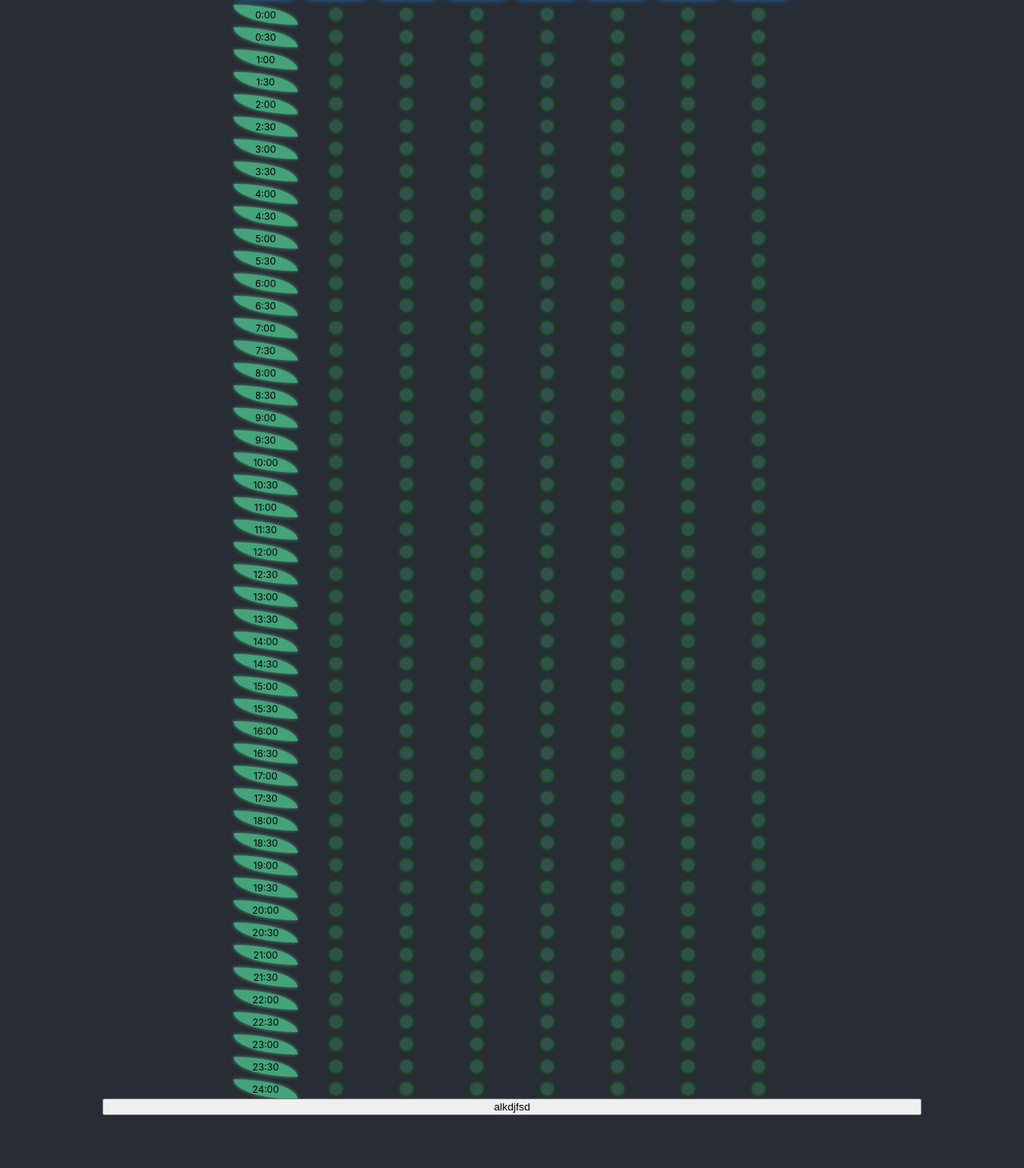
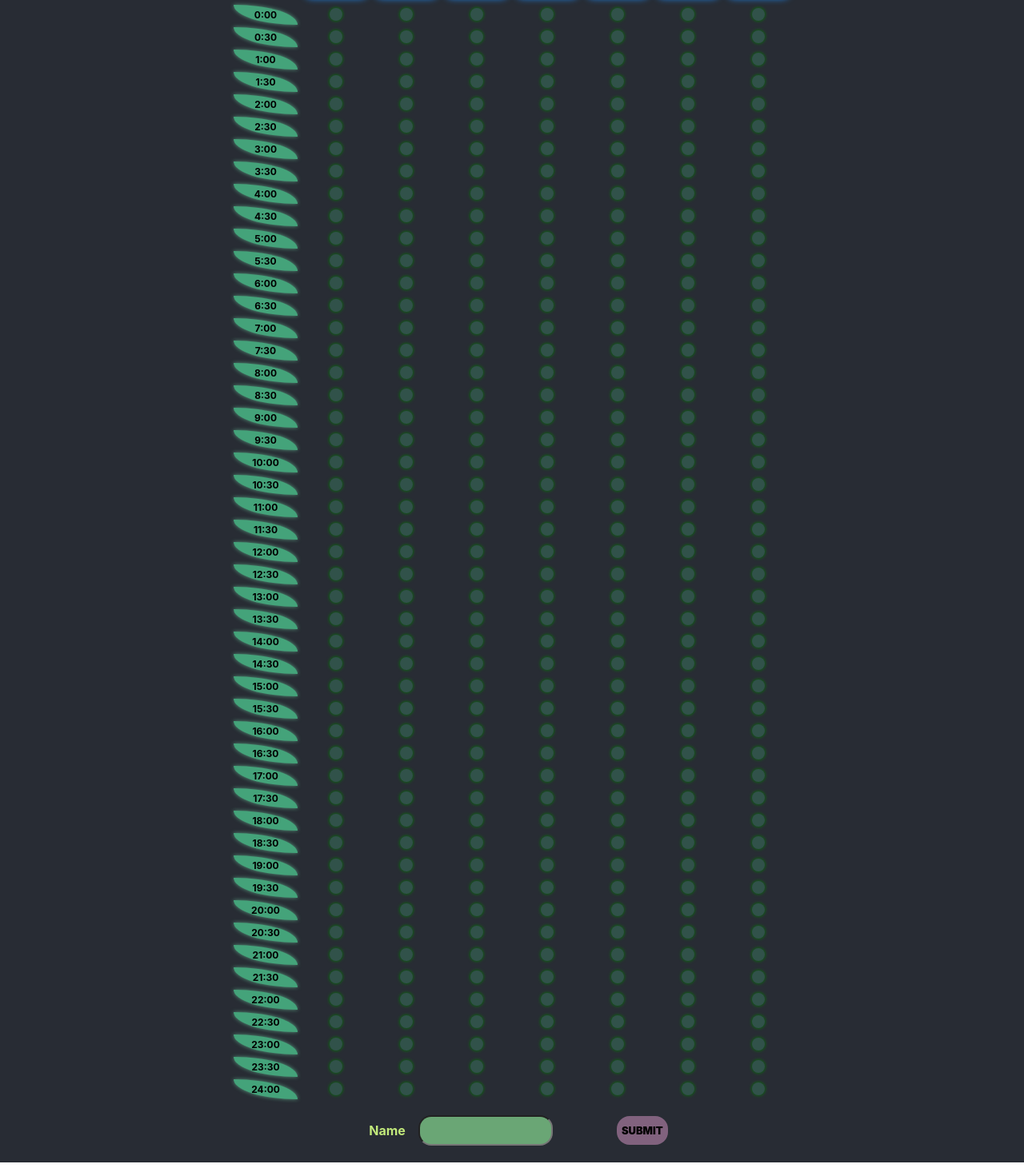
Before and after one commit to huangruoqi/better_doodle, a React (Create React App) app: page / in a window 1280 px wide. Shown: the part 249-1710 px from the top of the page at 80% size. Built offline with nearby package versions, Linux system fonts and the light colour scheme; what sheetdb-node would draw is missing.

Commit message:
finish google sheet db migration

```diff
--- a/src/Home.jsx
+++ b/src/Home.jsx
@@ -20,6 +20,24 @@ for (let i = 0; i < 7; i++) {
 function getTime(index) {
     return `${Math.floor(index/2)}:${index%2===0?"00":"30"}`
 }
+function constructOutput(m, name) {
+    const output = []
+    let start = 0
+    for (let i = 0; i < 7; i++) {
+        for (let j = 0; j < 49; j++) {
+            if (m[i][j]===2) start = j
+            if (m[i][j]===3) {
+                output.push({
+                    name: name,
+                    date: "$"+day2date[i+1],
+                    from: start,
+                    to: j
+                })
+            }
+        }
+    }
+    return output
+}
 
 const Home = () => {
     const [timeRanges, setTimeRanges] = React.useState(new Array(7).fill(0).map((e,i)=>new Array(49).fill(0)))
@@ -34,12 +52,13 @@ const Home = () => {
         else{
             if (prevDate === date) {
                 if (prevTime < time) {
-                    setTimeRanges(e=>{
-                        for (let i = prevTime; i <= time ;i++){
-                            e[date][i] = 1
-                        }
-                        return e
-                    })
+                    const e = [...timeRanges]
+                    if (e[date][prevTime]===3) { e[date][prevTime] = 1 }
+                    if (e[date][prevTime]===0) { e[date][prevTime] = 2 }
+                    for (let i = prevTime+1; i < time ;i++){ e[date][i] = 1 }
+                    if (e[date][time]===0) { e[date][time] = 3 }
+                    if (e[date][time]===2) { e[date][time] = 1 }
+                    setTimeRanges(e)
                     setSelect(-1)
                 } else if (prevTime === time){
                     setSelect(-1)
@@ -55,15 +74,86 @@ const Home = () => {
         return true
     }
 
+    const submitSchedule = (name) => {
+        let rows = constructOutput(timeRanges, name)
+        console.log(rows);
+        client.create(rows).then(function (data) {
+            console.log(data);
+        }, function (err) {
+            console.log(err);
+        });
+    }
+
 
     return (
         <MainContainer>
             <DAYS ranges={timeRanges} setRange={setTimeRanges}/>
             <TIME ranges={timeRanges} select={select} chooseTime={chooseTime} />
-            <button onClick={() => console.log(JSON.parse(JSON.stringify(timeRanges)))}>alkdjfsd</button>
+            <SUBMIT submitSchedule={submitSchedule}/>
         </MainContainer>
     )
 }
+
+const SUBMIT = ({submitSchedule}) => {
+    const [name, setName] = React.useState('');
+
+    const handleChange = event => { setName(event.target.value); }
+    return (
+        <SubmitContainer>
+            <div style={{
+                fontWeight:"bold",
+                padding:"2vh",
+                color: "#c2e97b",
+            }}>Name</div>
+            <SubmitInput onChange={handleChange}/>
+            <SubmitButton
+            onClick={() => {
+                if (name.length>0){
+                    submitSchedule(name)
+                }
+            }}
+            >SUBMIT</SubmitButton>
+        </SubmitContainer>
+    )
+
+}
+const SubmitContainer = styled.div`
+    height:10vh;
+    width: 100%;
+    display: flex;
+    justify-content: center;
+    align-items: center;
+`
+const SubmitInput = styled.input`
+    background-color: #6aa675;
+    height: 4vh;
+    outline: none;
+    width: 20vh;
+    font-size: large;
+    border-radius: 2vh;
+    font-weight: bold;
+
+    :hover {
+        box-shadow: 0 0 2vh green;
+    }
+
+`
+const SubmitButton = styled.div`
+    height: 4.5vh;
+    border-radius: 2vh;
+    width: 8vh;
+    background-color: #81627e;
+    margin-left: 10vh;
+    font-size: small;
+    display: flex;
+    justify-content: center;
+    align-items: center;
+    font-weight: 900;
+    cursor: pointer;
+    :hover {
+        box-shadow: 0 0 2vh purple;
+    }
+`
 
 {/* <button onClick={() => {
     let rows = [
@@ -83,7 +173,6 @@ const MainContainer = styled.div`
   display: flex;
   justify-content: center;
   flex-direction: column;
-  padding-bottom: 10vh;
 `
 
 const DAYS = ({setRange, ranges}) => {
@@ -109,12 +198,13 @@ const TIME = ({select, ranges, chooseTime}) => {
                 <TimeRow key={i1}> { new Array(8).fill(0).map((e2, i2) =>
                     i2===0?<TimeLabel key={i2} index={i1}><div >{getTime(i1)}</div></TimeLabel>
                     :<TimeItem
-                    key={i2} index={i1}><div style={{
-                        boxShadow: `0 0 ${(i1+(i2-1)*49)===select?2:0.5}vh green`,
-                        backgroundColor: (i1+(i2-1)*49)===select||ranges[i2-1][i1]>0?'#53c996a0':'#44a37a51'
-                    }} onClick={
-                        () => chooseTime(i2-1, i1)
-                    }></div></TimeItem>
+                    key={i2}
+                    date={i2}
+                    time={i1}
+                    content={getTime(i1)}
+                    select={select}
+                    ranges={ranges}
+                    chooseTime={chooseTime} />
                 )}</TimeRow>
             ))}
         </TimeContainer>
@@ -146,6 +236,7 @@ const TimeLabel = styled.div`
         border-top-right-radius: 100%;
         border-bottom-left-radius: 100%;
         font-size: 1.5vh;
+        font-weight: bold;
         background-color: #44a37a;
         justify-content: center;
         align-items: center;
@@ -154,23 +245,64 @@ const TimeLabel = styled.div`
     }
 `
 
-const TimeItem = styled.div`
+const TimeItemDIV = styled.div`
     width:10vh;
     height:90%;
     display: flex;
     margin: 0.5vh;
     justify-content: center;
     align-items: center;
-    div{
+    .time_div{
         width:2vh;
         height:2vh;
         display: flex;
         background-color: #44a37a51;
         border-radius: 50%;
     }
-    div:hover{
+    .time_div:hover{
         cursor: pointer;
     }
+`
+const TimeItem = ({date, time, select, ranges, chooseTime}) => {
+    const i2 = date
+    const i1 = time
+    const [hovered, setHovered] = React.useState(false)
+    return (
+        <TimeItemDIV>
+            <div className="time_div" style={{
+                boxShadow: `0 0 ${(i1+(i2-1)*49)===select?2:0.5}vh green`,
+                backgroundColor: (i1+(i2-1)*49)===select?'#00fa1d9f':ranges[i2-1][i1]>0?'#53c996a0':'#44a37a51'
+            }} onClick={
+                () => chooseTime(i2-1, i1)
+            } onMouseEnter={
+                () => setHovered(true)
+            } onMouseLeave={
+                () => setHovered(false)
+            }
+            >
+                {(hovered||(i1+(i2-1)*49)===select||ranges[i2-1][i1]>1)&&
+                    <TimeStamp>
+                        {getTime(i1)}
+                    </TimeStamp>
+                }
+            </div>
+        </TimeItemDIV>
+    )
+}
+
+const TimeStamp = styled.div`
+    position: absolute;
+    /* left:4vh; */
+    width:5vh;
+    height: 3vh;
+    background-color: #57a9e86d;
+    display: flex;
+    justify-content: center;
+    align-items: center;
+    border-radius: 1vh;
+    font-size: 1.3vh;
+    font-weight: 900;
+    transform: translate(2.7vh, -0.5vh);
 `
 
 const DaysContainer = styled.div`
@@ -180,6 +312,7 @@ const DaysContainer = styled.div`
 `
 
 const DayItem = ({e,i, ranges, setRange}) => {
+    if (i==0) return <EmptyContainer />
     return (
         <ItemContainer onClick={() => {
                 let s = 0
@@ -188,13 +321,15 @@ const DayItem = ({e,i, ranges, setRange}) => {
                 for (let k = 0; k < 49; k++) {
                     if (m[col][k]>0) s++
                 }
-                for (let k = 0; k < 49; k++) {
-                    if (s==49) {
+                if (s==49) {
+                    for (let k = 0; k < 49; k++)
                         m[col][k] = 0
-                    }
-                    else{
+                }
+                else {
+                    m[col][0] = 2
+                    m[col][48] = 3
+                    for (let k = 1; k < 48; k++)
                         m[col][k] = 1
-                    }
                 }
                 setRange(m)
             }}>
@@ -222,6 +357,12 @@ const ItemContainer = styled.div`
     }
 `
 
+const EmptyContainer = styled.div`
+    width:10vh;
+    height:10vh;
+    margin: 0.5vh;
+`
+
 const DateContainer = styled.div`
     font-size: small;
 `
```
